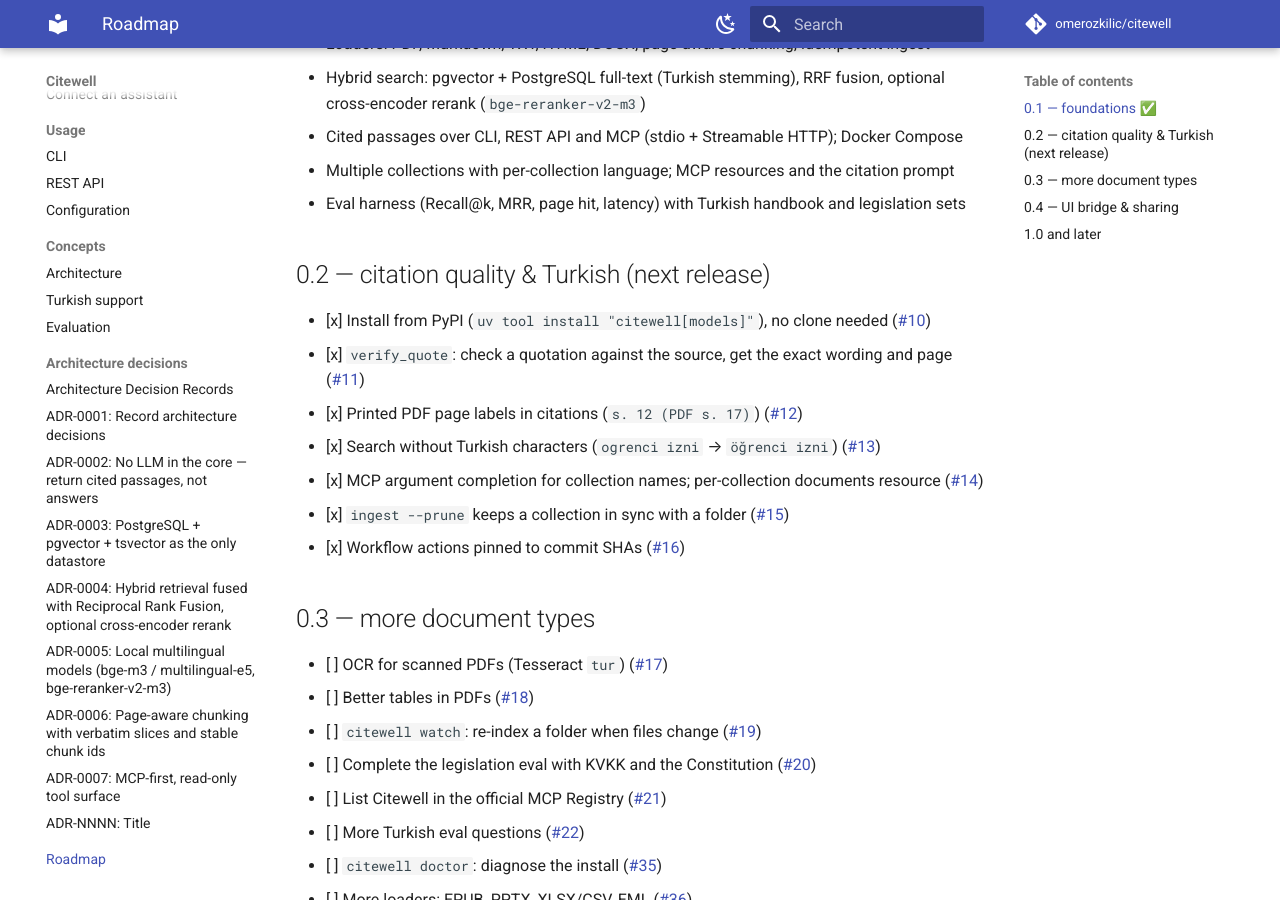
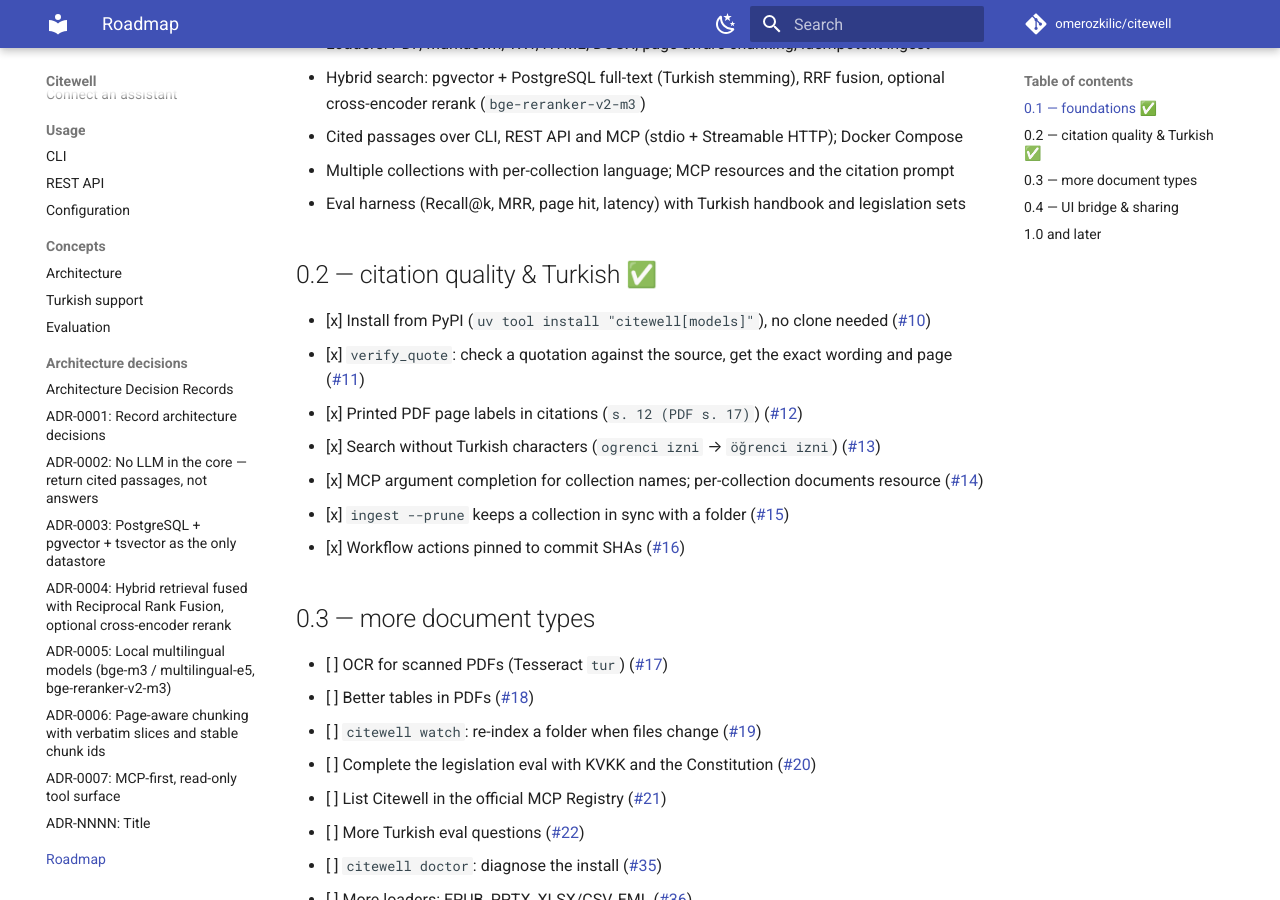
Before and after one commit to omerozkilic/citewell, an MkDocs documentation site: the page built from docs/roadmap.md, in a window 1280 px wide and 900 px high, scrolled down 316 px. Built offline with MkDocs 1.6.1 and Material for MkDocs 9.7.7, drawn with Linux system fonts in a browser that asks for light colours; comment, search, counter and statistics services are not loaded.

Commit message:
docs: mark 0.2 as released
Co-Authored-By: Claude Sonnet 5.5 <noreply@anthropic.com>
Claude-Session: https://claude.ai/code/session_01YBSo9zxwJXn7mvKmhbsR4a

```diff
--- a/docs/roadmap.md
+++ b/docs/roadmap.md
@@ -14,7 +14,7 @@ and [milestone](https://github.com/omerozkilic/citewell/milestones). Issues labe
 - Multiple collections with per-collection language; MCP resources and the citation prompt
 - Eval harness (Recall@k, MRR, page hit, latency) with Turkish handbook and legislation sets
 
-## 0.2 — citation quality & Turkish (next release)
+## 0.2 — citation quality & Turkish ✅
 - [x] Install from PyPI (`uv tool install "citewell[models]"`), no clone needed ([#10](https://github.com/omerozkilic/citewell/issues/10))
 - [x] `verify_quote`: check a quotation against the source, get the exact wording and page ([#11](https://github.com/omerozkilic/citewell/issues/11))
 - [x] Printed PDF page labels in citations (`s. 12 (PDF s. 17)`) ([#12](https://github.com/omerozkilic/citewell/issues/12))
```
